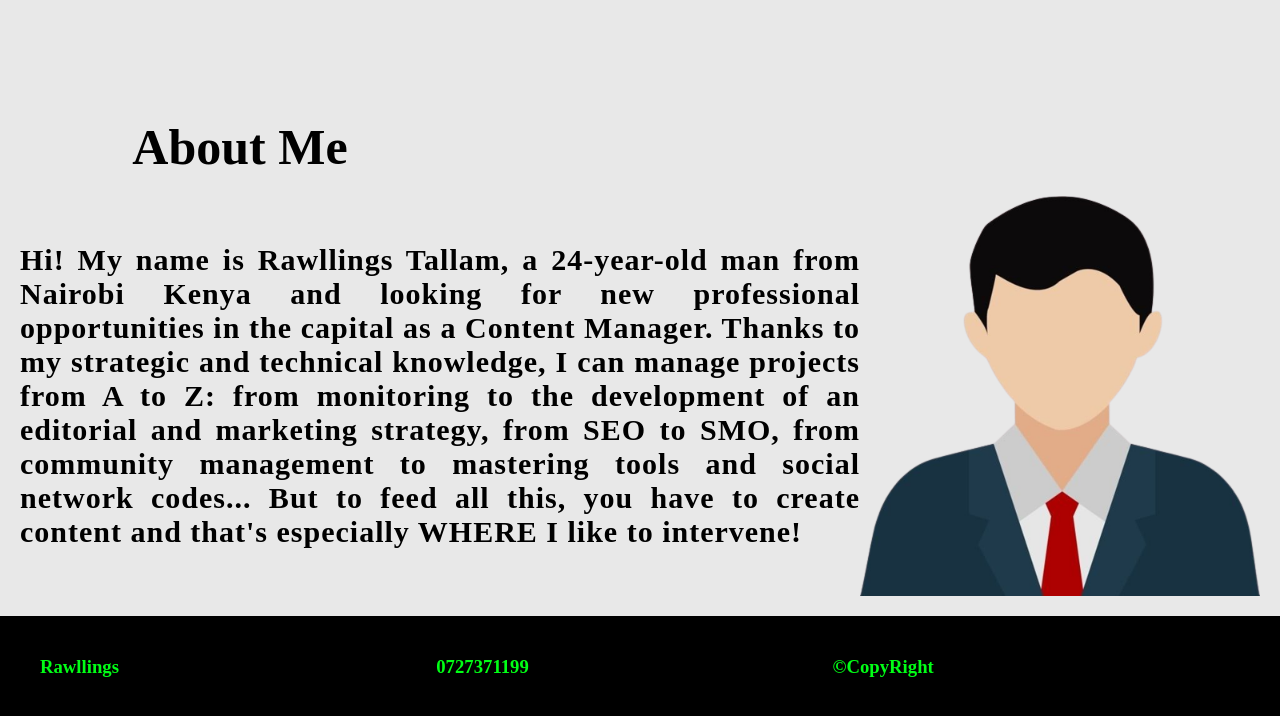
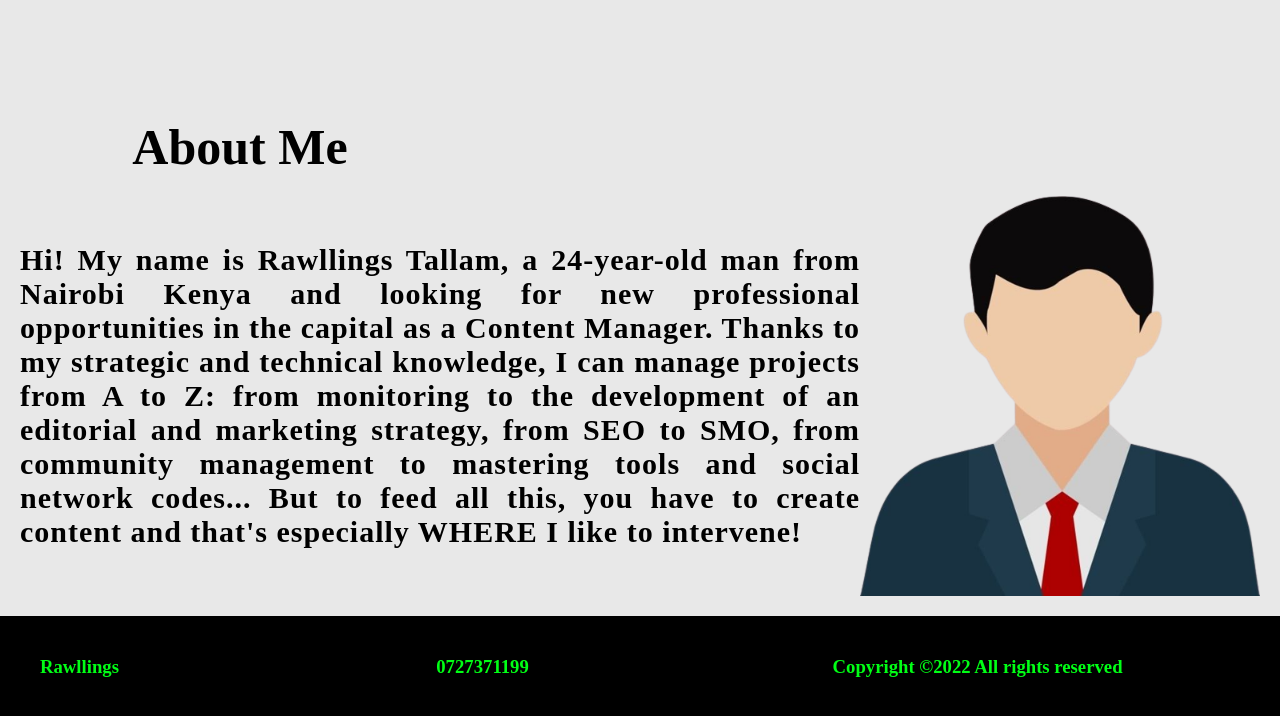
Before and after one commit to Rawllings/Rawllings.github.io, a plain HTML site: page index.html in a window 1280 px wide. Shown: the part 1703-2419 px from the top of the page. Drawn offline with Linux system fonts and the light colour scheme.

Commit message:
Footer changes

```diff
--- a/index.html
+++ b/index.html
@@ -93,7 +93,7 @@
     </div>
 
     <div>
-        <h3>©CopyRight</h3>
+        <h3>Copyright ©2022 All rights reserved</h3>
     </div>
 
 
```
